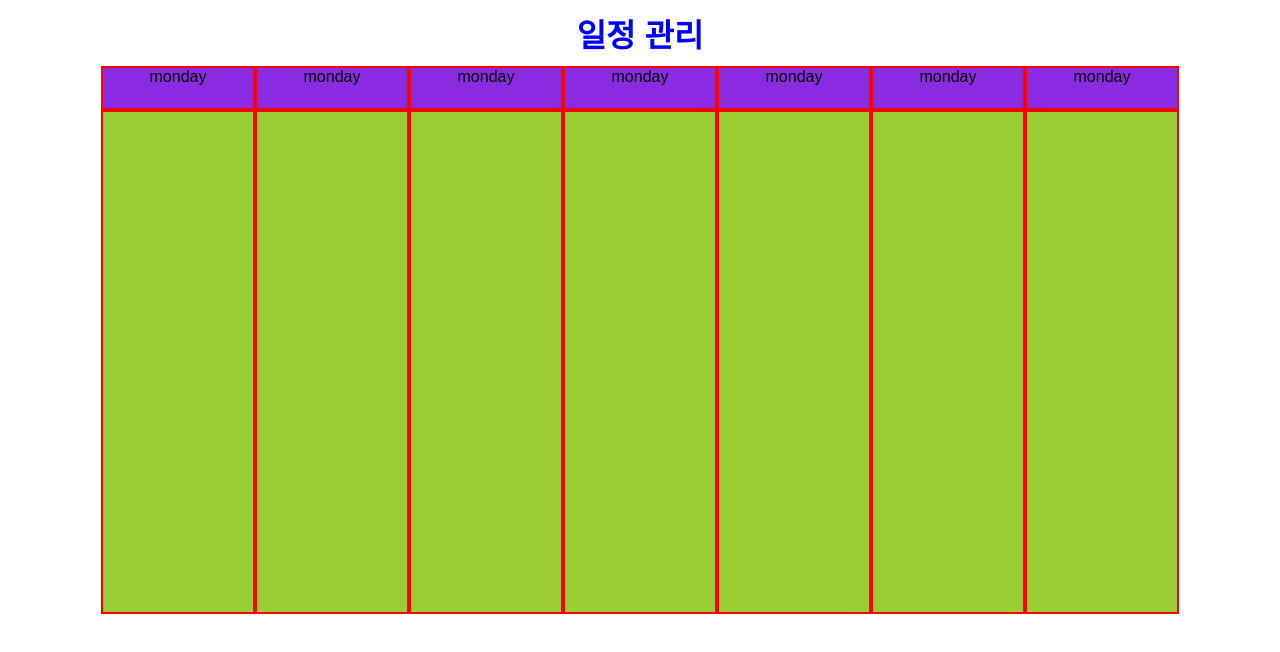
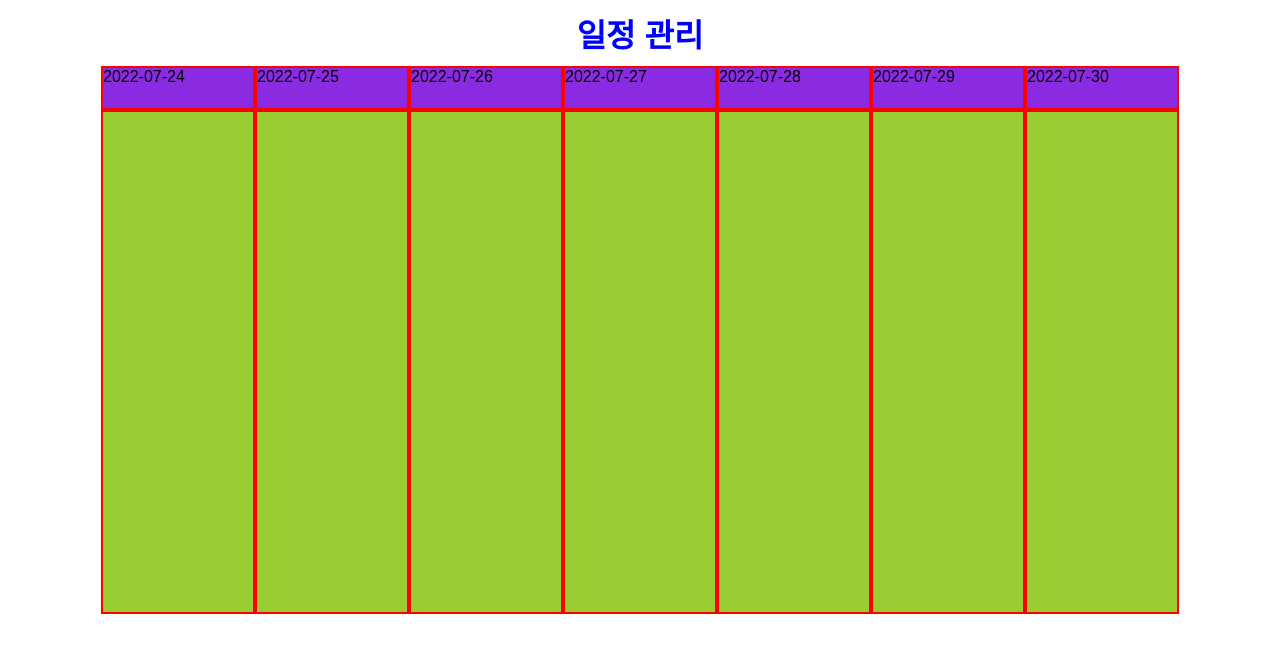
Before and after one commit to EzStudy/WeeklyPlan, a React (Create React App) app in the folder weeklyplan-yunha/: page / in a window 1280 px wide. Shown: the top 652 px of the page. Built offline with nearby package versions, Linux system fonts and the light colour scheme.

Commit message:
feat: 주간 플래너 날짜 동적 할당

```diff
--- a/weeklyplan-yunha/package.json
+++ b/weeklyplan-yunha/package.json
@@ -10,6 +10,7 @@
     "moment": "^2.29.4",
     "react": "^18.2.0",
     "react-datepicker": "^4.8.0",
+    "react-dates": "^21.8.0",
     "react-dom": "^18.2.0",
     "react-scripts": "5.0.1",
     "styled-components": "^5.3.5",
--- a/weeklyplan-yunha/src/App.js
+++ b/weeklyplan-yunha/src/App.js
@@ -1,24 +1,18 @@
 import SchedulerHeader from './component/SchedulerHeader';
-import DailyPlanBox from "./template/DailyPlanBox";
-import SelectWeek from "./component/SelectWeek";
 import './App.css';
 import './index.css'
+import React from "react";
+import DailyPlanBoxHeader from "./component/DailyPlanBoxHeader";
 
 function App() {
+
   return (
     <div className="App">
       <header className="App-header">
         <SchedulerHeader />
       </header>
-        {/*<SelectWeek />*/}
         <div className="daily-box">
-            <DailyPlanBox />
-            <DailyPlanBox />
-            <DailyPlanBox />
-            <DailyPlanBox />
-            <DailyPlanBox />
-            <DailyPlanBox />
-            <DailyPlanBox />
+            <DailyPlanBoxHeader/>
         </div>
     </div>
   );
--- a/weeklyplan-yunha/src/component/DailyPlanBoxHeader.js
+++ b/weeklyplan-yunha/src/component/DailyPlanBoxHeader.js
@@ -1,12 +1,46 @@
 import React, {useState} from "react";
 import "../index.css";
+import DailyPlanBody from "./DailyPlanBody";
 
-export default function DailyPlanBoxHeader({day: d}) {
-    const [isDay, setDay] = useState(d);
+export default function DailyPlanBoxHeader() {
+// export default function DailyPlanBoxHeader({day: d}) {
+    // const [isDay, setDay] = useState(d);
 
     return(
-        <div>
-            <div className="daily-box-header">{isDay}</div>
+        <div className="bodyDisplay">
+            {
+                selectWeek().map( day => (
+                    <div>
+                        <div className="daily-box-header">{day}</div>
+                        <DailyPlanBody/>
+                    </div>
+                ))
+            }
+
         </div>
     )
 }
+
+function selectWeek() {
+    var currentDay = new Date();
+    var theYear = currentDay.getFullYear();
+    var theMonth = currentDay.getMonth();
+    var theDate  = currentDay.getDate();
+    var theDayOfWeek = currentDay.getDay();
+
+    var thisWeek = [];
+
+    for(var i=0; i<7; i++) {
+        var resultDay = new Date(theYear, theMonth, theDate + (i - theDayOfWeek));
+        var yyyy = resultDay.getFullYear();
+        var mm = Number(resultDay.getMonth()) + 1;
+        var dd = resultDay.getDate();
+
+        mm = String(mm).length === 1 ? '0' + mm : mm;
+        dd = String(dd).length === 1 ? '0' + dd : dd;
+
+        thisWeek[i] = yyyy + '-' + mm + '-' + dd;
+    }
+
+    return thisWeek;
+}
--- a/weeklyplan-yunha/src/index.css
+++ b/weeklyplan-yunha/src/index.css
@@ -25,9 +25,14 @@ code {
   justify-content: center;
 }
 
+.datePicker {
+  box-sizing: border-box;
+}
+
 .daily-box-header {
   background-color: blueviolet;
   border: 2px red solid;
+  display: flex;
   font-family: Arial;
   text-align: center;
   width: 150px;
@@ -43,6 +48,10 @@ code {
   height: 500px;
 }
 
+.bodyDisplay{
+  display: flex;
+}
+
 .bootstrap-datetimepicker-widget tr:hover {
   background-color: #808080;
 }
--- a/weeklyplan-yunha/src/template/DailyPlanBox.js
+++ /dev/null
@@ -1,13 +0,0 @@
-import DailyPlanBoxHeader from "../component/DailyPlanBoxHeader";
-import DailyPlanBody from "../component/DailyPlanBody";
-
-function DailyPlanBox() {
-    return(
-        <div>
-            <DailyPlanBoxHeader day="monday"/>
-            <DailyPlanBody/>
-        </div>
-    )
-}
-
-export default DailyPlanBox;
```
Also changed, not shown: weeklyplan-yunha/src/component/SelectWeek.js (deleted, +0 -49 lines), weeklyplan-yunha/src/component/WeekPicker.js (deleted, +0 -163 lines), 1 other file (tests, documents, lock files or other folders).
